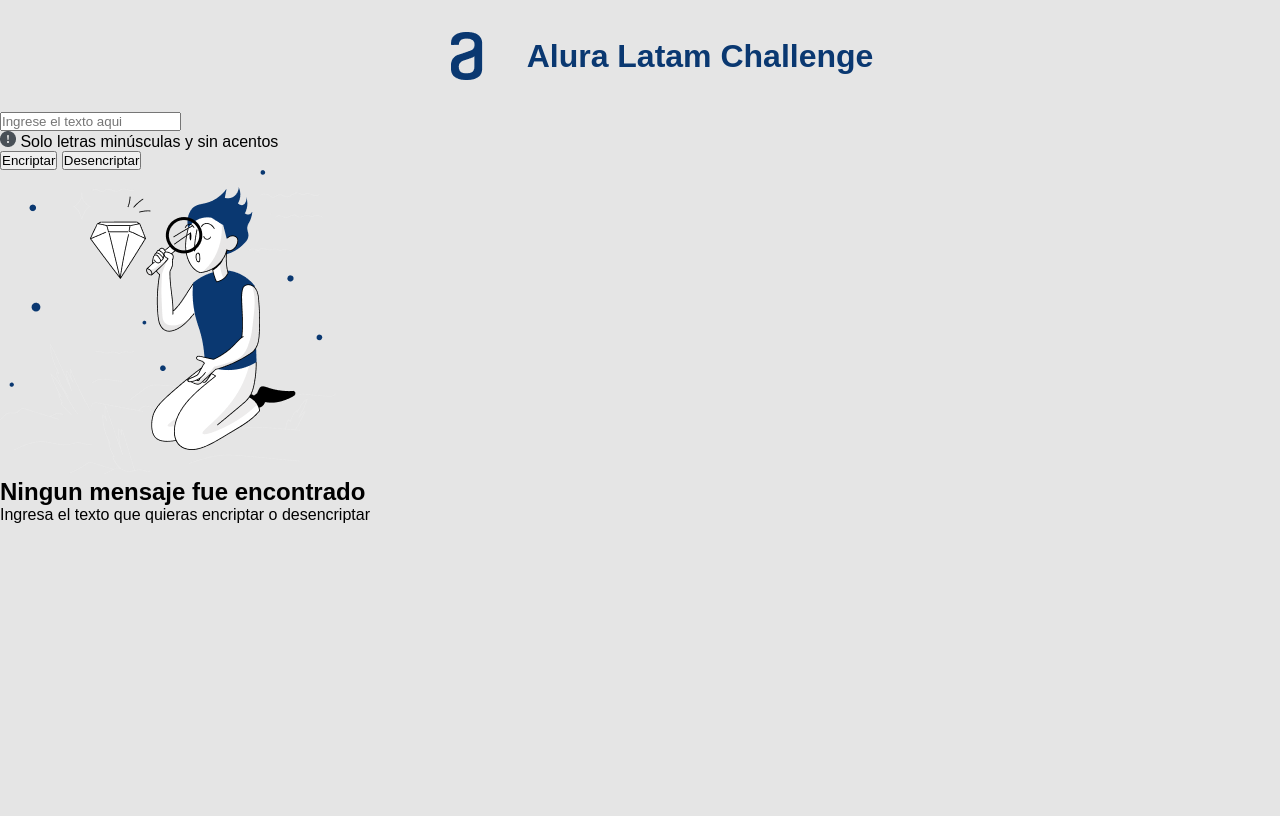
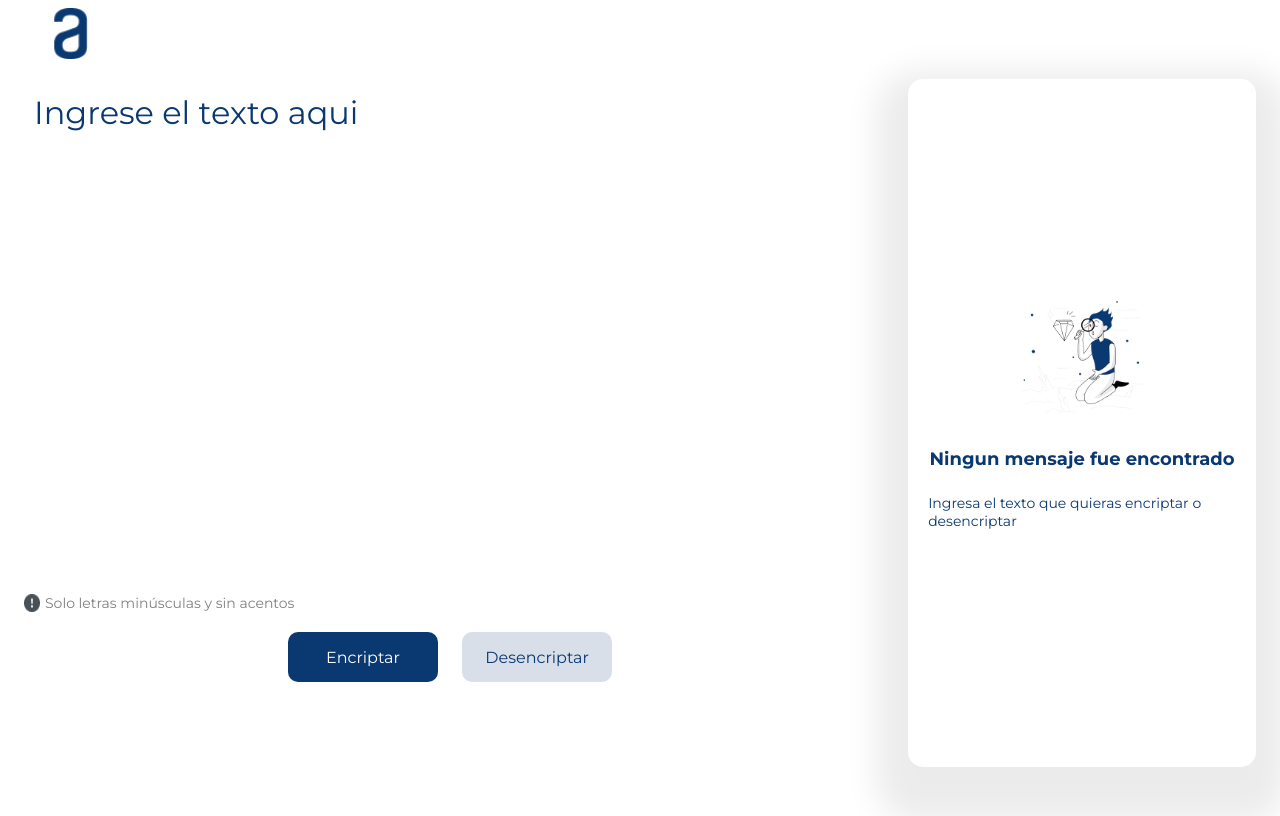
Before and after one commit to Devin001338/One_ncriptador_Challenge, a plain HTML site: page index.html in a window 1280 px wide. Drawn offline with Linux system fonts and the light colour scheme.

Commit message:
Maquetacion y estilado de la aplicacion

```diff
--- a/index.html
+++ b/index.html
@@ -1,5 +1,6 @@
 <!DOCTYPE html>
 <html lang="en">
+
 <head>
     <meta charset="UTF-8">
     <meta name="viewport" content="width=device-width, initial-scale=1.0">
@@ -7,25 +8,22 @@
 
     <title>ONE Challenge</title>
 </head>
+
 <body>
     <header class="header">
-        <nav class="header_nav">
-            <img src="./assets/Logo.png" alt="Alura Logo">
-            <h1>
-                Alura Latam Challenge
-            </h1>
-        </nav>
+        <img src="./assets/Logo.png" alt="Alura Logo">
     </header>
     <main class="encriptador">
-        <input type="text" id="encriptador_texto" placeholder="Ingrese el texto aqui">
-        <div class="botones_accion">
+        <section class="entrada_texto">
+            <textarea type="text" id="encriptador_texto" placeholder="Ingrese el texto aqui"></textarea>
             <p class="indicaciones">
                 <img src="./assets/bi_exclamation-circle-fill.png" alt="Indicaciones">
                 Solo letras minúsculas y sin acentos
             </p>
             <button class="btn_encriptar">Encriptar</button>
             <button class="btn_desencriptar">Desencriptar</button>
-        </div>
+
+        </section>
         <section class="resultado">
             <img src="./assets/Muñeco.png" alt="Imagen de referencia">
             <h1>
@@ -38,4 +36,5 @@
     </main>
     <footer></footer>
 </body>
+
 </html>
--- a/stylesheet/style.css
+++ b/stylesheet/style.css
@@ -1,58 +1,191 @@
+@import url('https://fonts.googleapis.com/css2?family=Krona+One&family=Montserrat:ital,wght@0,100..900;1,100..900&display=swap');
+
 :root {
-    --color-principal: #E5E5E5;
+    --color-principal: #9B9797;
     --color-secundario: #FFFFFF;
     --fondo-boton-primario: #0A3871;
     --fondo-boton-secundario: #D8DFE8;
-
     --color-fuente-primario: #0A3871;
     --color-fuente-secundario: #FFFFFF;
     --fuente-secundaria: "Krona One", sans-serif;
-
 }
 
 * {
     font-family: "Montserrat", sans-serif;
-    padding: 0;
-    margin: 0;
 }
 
 body {
-    background-color: var(--color-principal);
+    gap: 10%;
+    height: 100vh;
 }
 
 .header {
-    margin-top: 1rem;
-    margin-bottom: 1rem;
-}
-.header_nav {
-    color: var(--color-fuente-primario);
-    display: flex;
-    justify-content: center;
-    align-items: center;
     width: 100%;
-    padding: 1rem;
-    box-sizing: border-box;
 }
 
-.header_nav img {
-    max-width: 100%;
-    height: auto;
-}
-
-.header_nav h1 {
-    margin: 0;
-    font-size: 2rem;
-    text-align: center;
+.header img {
+    width: 8%;
 }
 
 
+.encriptador {
+    display: flex;
+    height: 90%;
 
-@media (max-width: 768px) {
-    .header_nav{
-        flex-direction: column;
-        gap: 1rem;
+}
+.entrada_texto {
+    width: 80%;
+    max-width: 80%;
+    text-align: center;
+    margin-bottom: 20px;
+}
+
+.entrada_texto, .resultado {
+    margin: 1rem;
+}
+
+textarea {
+    width: 100%;
+    font-style: normal;
+    font-weight: 400;
+    font-size: 32px;
+    line-height: 150%;
+    color: var(--color-fuente-primario);
+    border: none;
+    resize: none;
+    padding: 10px;
+}
+
+textarea::placeholder {
+    color: var(--color-fuente-primario);
+}
+
+textarea:focus {
+    outline: none;
+}
+
+.indicaciones {
+    color: grey;
+    font-size: 14px;
+    margin: 10px 0;
+    display: flex;
+}
+
+.indicaciones img {
+    margin-right: 5px;
+}
+
+button {
+    color: var(--color-secundario);
+    background: var(--fondo-boton-primario);
+    border: none;
+    border-radius: 10px;
+    cursor: pointer;
+    height: 50px;
+    width: 150px;
+    margin: 10px;
+    font-size: 16px;
+}
+
+button.btn_desencriptar {
+    background: var(--fondo-boton-secundario);
+    color: var(--color-fuente-primario);
+}
+
+button:hover {
+    background: #555;
+    color: white;
+}
+
+.resultado {
+    display: flex;
+    flex-direction: column;
+    align-items: center;
+    justify-content: center;
+    background: white;
+    border-radius: 15px;
+    box-shadow: 0 24px 32px 32px rgba(0, 0, 0, 0.08);
+    padding: 20px;
+    background-color: var(--color-fuente-secundario);
+}
+
+.resultado img {
+    width: 50%;
+    margin-bottom: 20px;
+}
+
+.resultado h1 {
+    font-size: 18px;
+    font-weight: bold;
+    color: var(--color-fuente-primario);
+    margin-bottom: 10px;
+}
+
+.resultado p {
+    font-size: 14px;
+    color: var(--color-fuente-primario);
+}
+
+/* Laptop */
+@media screen and (max-width: 1366px) {
+    .header img {
+        width: 10%;
     }
-    .header_nav h1 {
-        font-size: 1.5rem;
+
+    textarea {
+        height: 70%;
+    }
+
+    .resultado img {
+        width: 40%;
     }
 }
+
+/* Tablet */
+@media screen and (max-width: 768px) {
+    .header img {
+        width: 15%;
+    }
+
+    .encriptador {
+        flex-direction: column;
+        align-items: center;
+    }
+
+    .entrada_texto, .resultado {
+        width: 80%;
+        margin: 10px 0;
+    }
+
+    textarea {
+        height: 150px;
+    }
+
+    .resultado img {
+        width: 30%;
+    }
+}
+
+/* Celular */
+@media screen and (max-width: 375px) {
+    .header img {
+        width: 20%;
+    }
+
+    .entrada_texto, .resultado {
+        width: 90%;
+    }
+
+    textarea {
+        height: 100px;
+    }
+
+    .resultado img {
+        width: 20%;
+    }
+
+    button {
+        width: 100%;
+        margin: 5px 0;
+    }
+}
```
